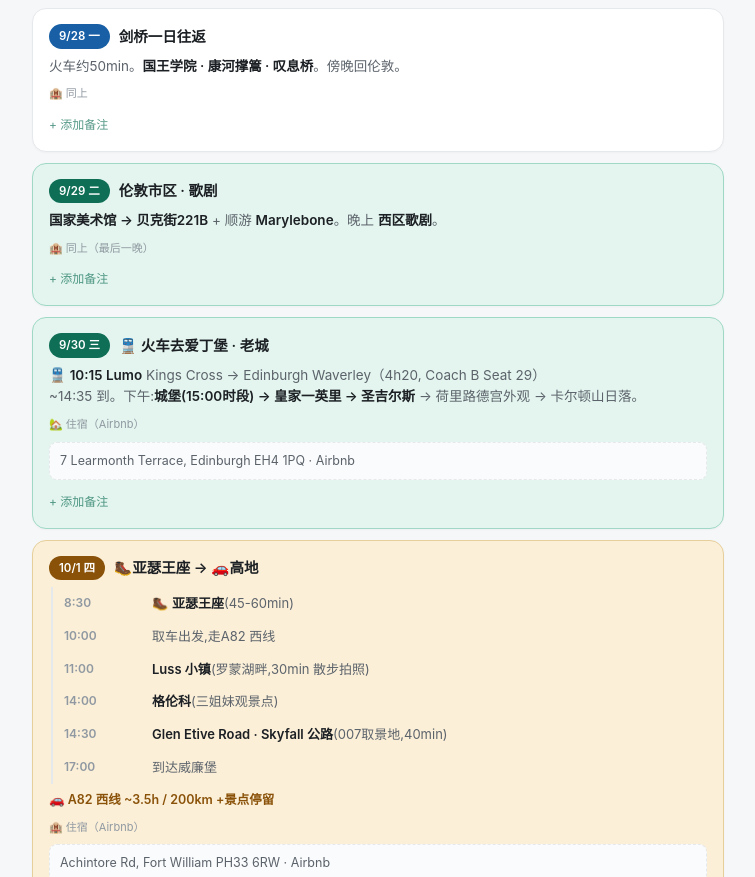
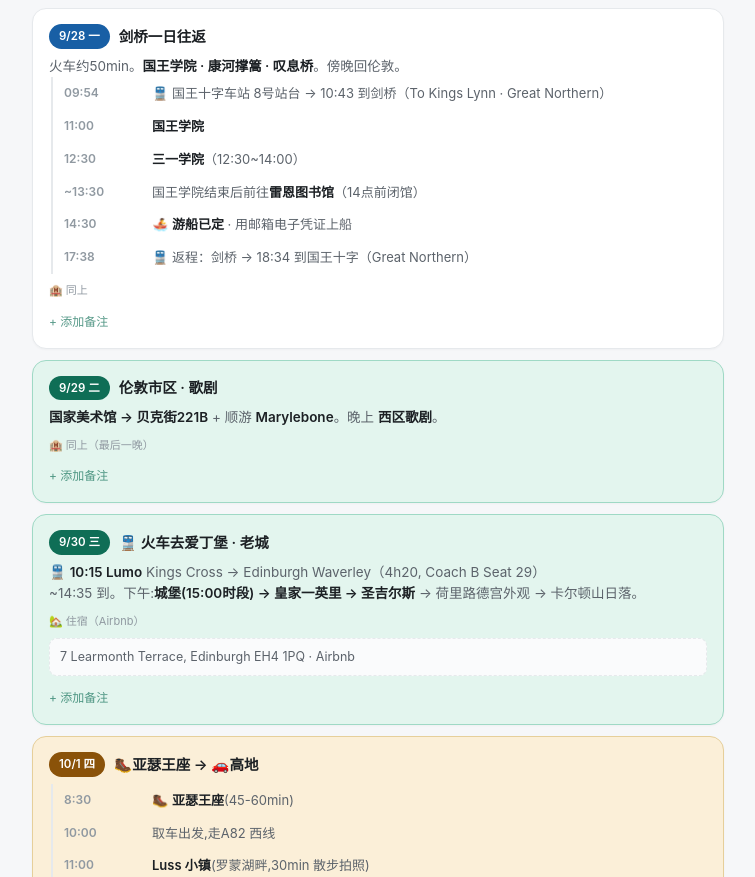
Before and after one commit to effys-creator/uk-trip, a plain HTML site: page index.html in a window 1280 px wide. Shown: the part 1013-1890 px from the top of the page, without its empty margins (262-1017 px from the left). Drawn offline with Linux system fonts and the light colour scheme.

Commit message:
9/28: add Cambridge train times, King's College, Wren Library, punting, Trinity

```diff
--- a/index.html
+++ b/index.html
@@ -127,6 +127,12 @@
 
   <div class="card day"><div class="top"><span class="badge b-blue">9/28 一</span><span class="title">剑桥一日往返</span></div>
     <p>火车约50min。<b>国王学院 · 康河撑篙 · 叹息桥</b>。傍晚回伦敦。</p>
+    <div class="tl"><div class="t">09:54</div><div class="c">🚆 国王十字车站 8号站台 → 10:43 到剑桥（To Kings Lynn · Great Northern）</div></div>
+    <div class="tl"><div class="t">11:00</div><div class="c"><b>国王学院</b></div></div>
+    <div class="tl"><div class="t">12:30</div><div class="c"><b>三一学院</b>（12:30~14:00）</div></div>
+    <div class="tl"><div class="t">~13:30</div><div class="c">国王学院结束后前往<b>雷恩图书馆</b>（14点前闭馆）</div></div>
+    <div class="tl"><div class="t">14:30</div><div class="c">🚣 <b>游船已定</b> · 用邮箱电子凭证上船</div></div>
+    <div class="tl"><div class="t">17:38</div><div class="c">🚆 返程：剑桥 → 18:34 到国王十字（Great Northern）</div></div>
     <div class="hotel-label">🏨 同上</div></div>
 
   <div class="card day hl"><div class="top"><span class="badge b-teal">9/29 二</span><span class="title">伦敦市区 · 歌剧</span></div>
```
